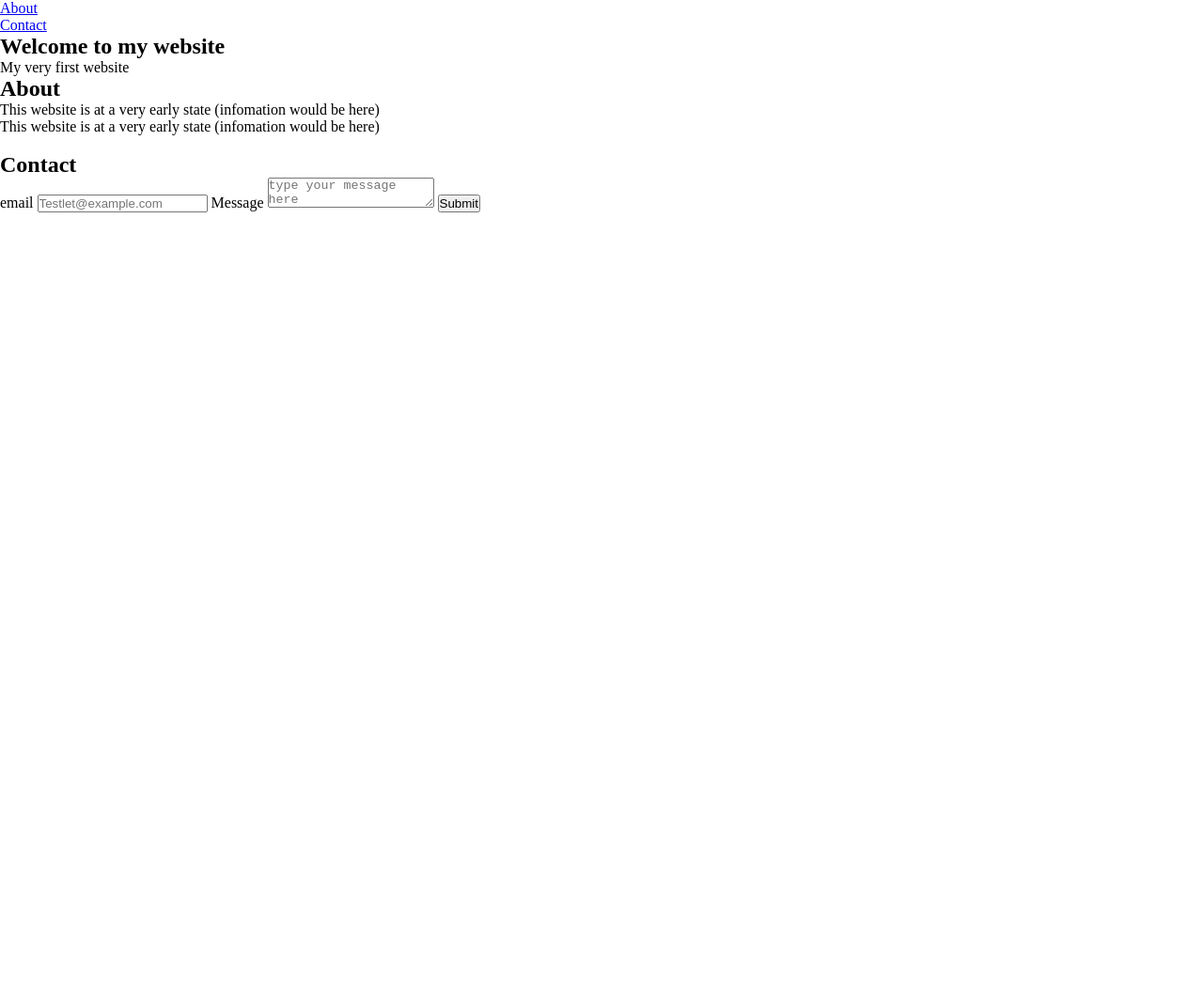
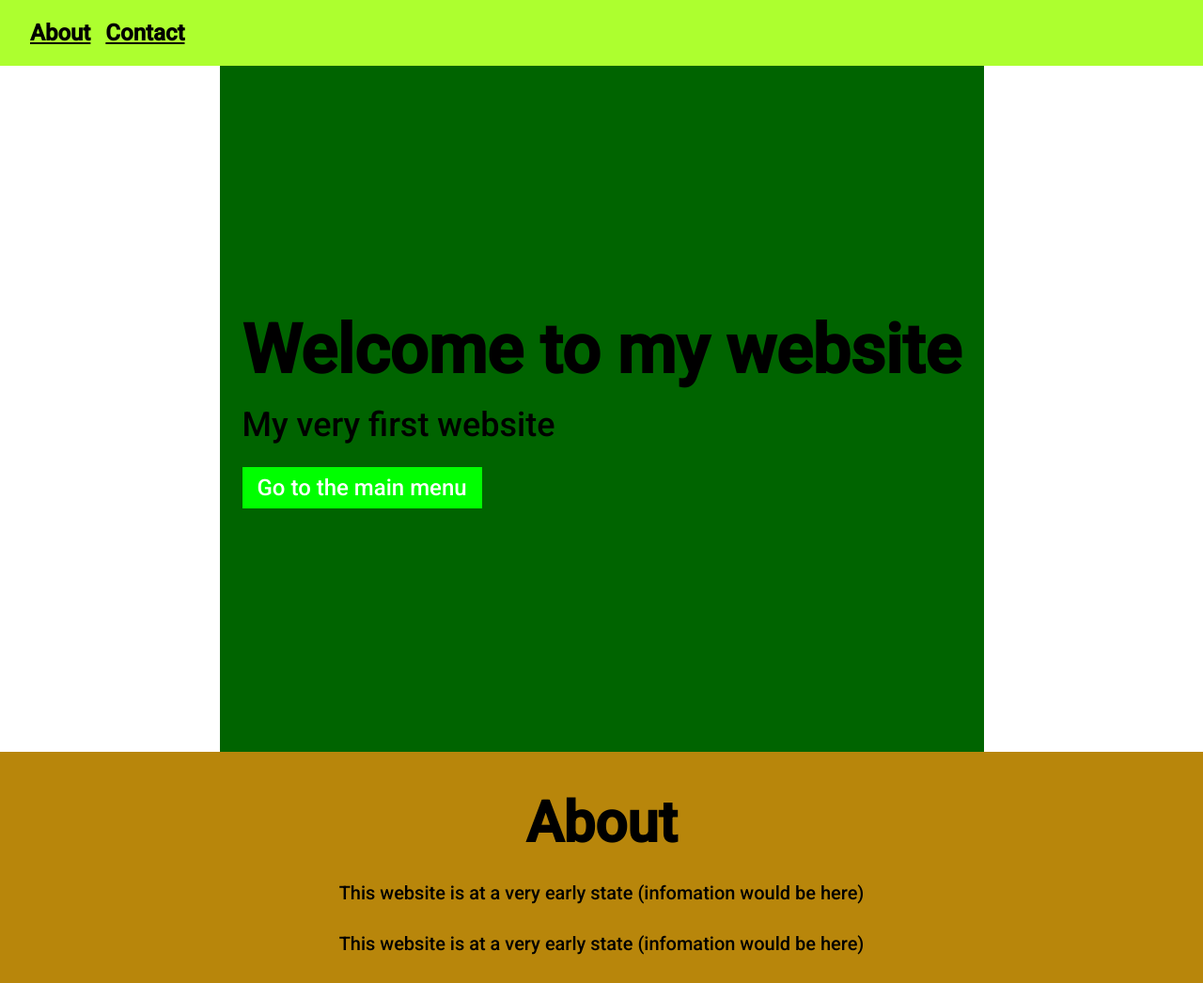
Before and after one commit to slimyjan/Project-website, a plain HTML site: page index.html in a window 1280 px wide. Shown: the top 1046 px of the page at 94% size. Before the commit the page ends 800 px from the top, so only its background shows below. Drawn offline with Linux system fonts and the light colour scheme.

Commit message:
Add: given the entire website some color

```diff
--- a/index.html
+++ b/index.html
@@ -3,7 +3,7 @@
 <head>
     <meta charset="UTF-8">
     <meta http-equiv="X-UA-Compatible" content="IE=edge">
-    <title>Main hub</title>
+    <title>Welcome to the website</title>
     <link rel="stylesheet" href="./style.css">
 </head>
 <body>
@@ -14,42 +14,53 @@
                 <li><a href="Contact">Contact</a></li>
             </ul>
         </nav>
-
+        <div class="row">
             <header>
                 <div class="context001">
                     <h1>Welcome to my website</h1>
-                <p>My very first website</p>
+                    <p class="subheading">My very first website</p>
+                    <button>Go to the main menu</button>
                 </div>
             </header>
+        </div>
     </section>
 
     <main>
         <section id="about">
             <h2>About</h2>
+            <div class="row">
+                <div class="description001">
                     <div>
-                <p>
+                        <p class="desctext001">
                         This website is at a very early state (infomation would be here)
                         </p>
-                <p>
+                        <p class="desctext001">
                         This website is at a very early state (infomation would be here)
                         </p>
+                    </div>
+                </div>
             </div>
             <figure>
                 <img src"#" alt"">
             </figure>
         </section>
 
-        <section>
+        <section id="contact">
             <h2>Contact</h2>
             <form action="">
-                <span>email</span>
-                <input type="text" placeholder="Testlet@example.com">
+                <span>Email</span>
+                <input type="email" placeholder="Testlet@example.com">
                 <span>Message</span>
                 <textarea type="text" placeholder="type your message here"></textarea>
-                <input type="submit">
+                <button>Contact me</button>
             </form>
         </section>
     </main>
+    <footer>
+        <div class="footerlinks">
+            <li><a class="footerlink" href="about">About</a></li>
+            <li><a class="footerlink" href="Contact">Contact</a></li>
+        </div>
+    </footer>
 </body>
-
 </html>
--- a/style.css
+++ b/style.css
@@ -1,4 +1,144 @@
-* {
+@import url('https://fonts.googleapis.com/css2?family=Roboto:ital,wght@0,500;1,500&display=swap');* {
     padding: 0;
     margin: 0;
+    box-sizing: border-box;
+    font-family: 'roboto', sans-serif;
 }
+
+nav {
+    height: 70px;
+    display: flex;
+    justify-content: space-between;
+    align-items: center;
+    padding: 0 16px;
+    background-color: greenyellow;
+}
+/*
+
+Header
+
+*/
+header {
+    background-color: darkgreen;
+    height: calc(100vh - 70px);
+    padding: 24px;
+    display: flex;
+    align-items: center;
+    justify-content: center;
+}
+h1 {
+    font-size: 72px;
+}
+
+.subheading {
+font-size:  36px;
+margin: 16px 0 24px 0;
+}
+
+button {
+    background-color: lime;
+    color: white;
+    border: none;
+    padding: 8px 16px;
+    font-size: 24px;
+    cursor: pointer;
+}
+
+a {
+    color: black;
+    font-size: 24px;
+    font-weight: 700;
+}
+
+ul {
+    display: flex;
+}
+
+li {
+    list-style-type: none;
+    padding-left: 16px;
+}
+
+.row {
+    width: 100%;
+    max-width: 1300px;
+    margin: 0 auto;
+    display: flex;
+    align-items: center;
+    justify-content: center;
+}
+#about,
+#contact,
+#footer {
+    padding: 40px 0;
+}
+/*
+
+About
+
+*/
+#about {
+    padding:  40px 0;
+    background-color: darkgoldenrod;
+}
+
+h2 {
+    font-size: 60px;
+    text-align: center;
+    margin-bottom: 24px;
+}
+
+.description001 {
+    display: flex;
+    justify-content: center;
+    align-items: center;
+}
+
+.desctext001 {
+    font-size:  20px;
+    line-height: 1.5;
+    margin-bottom: 24px;
+}
+/*
+
+Contact
+
+*/
+#contact {
+    background-color: blanchedalmond;
+    display: flex;
+    flex-direction: column;
+    align-items: center;
+}
+
+form {
+    width: 100%;
+    max-width: 600px;
+    display: flex;
+    flex-direction: column;
+}
+
+input, textarea {
+    margin-bottom: 24px;
+    font-size: 20px;
+    padding: 6px 12px;
+}
+/*
+
+footer
+
+*/
+footer {
+    background-color: greenyellow;
+    display: flex;
+    flex-direction: column;
+    align-items: center;
+}
+
+.footerlinks {
+    margin-bottom: 32px;
+}
+
+.footerlink {
+    padding: 0 16px;
+}
```
Lines whose indentation alone changed are shown as unchanged.
